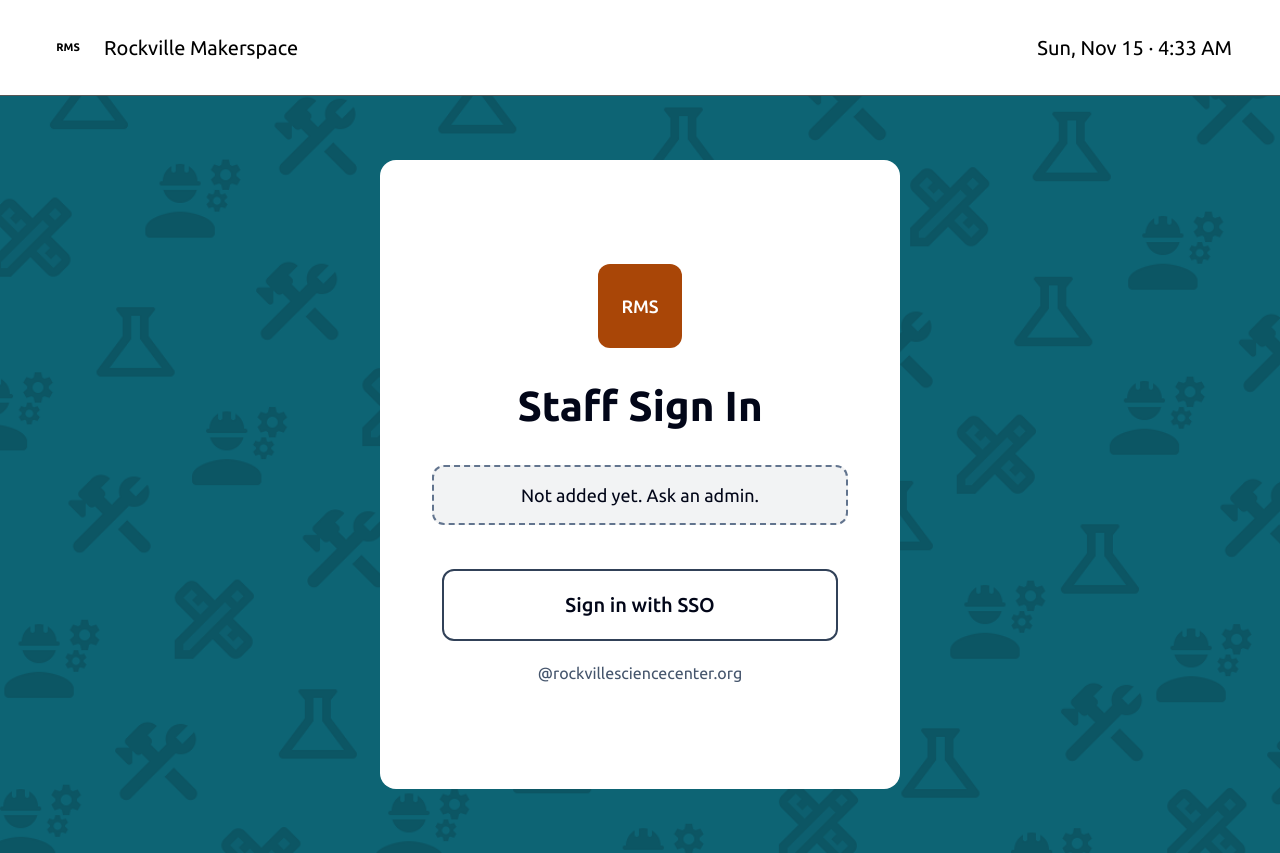
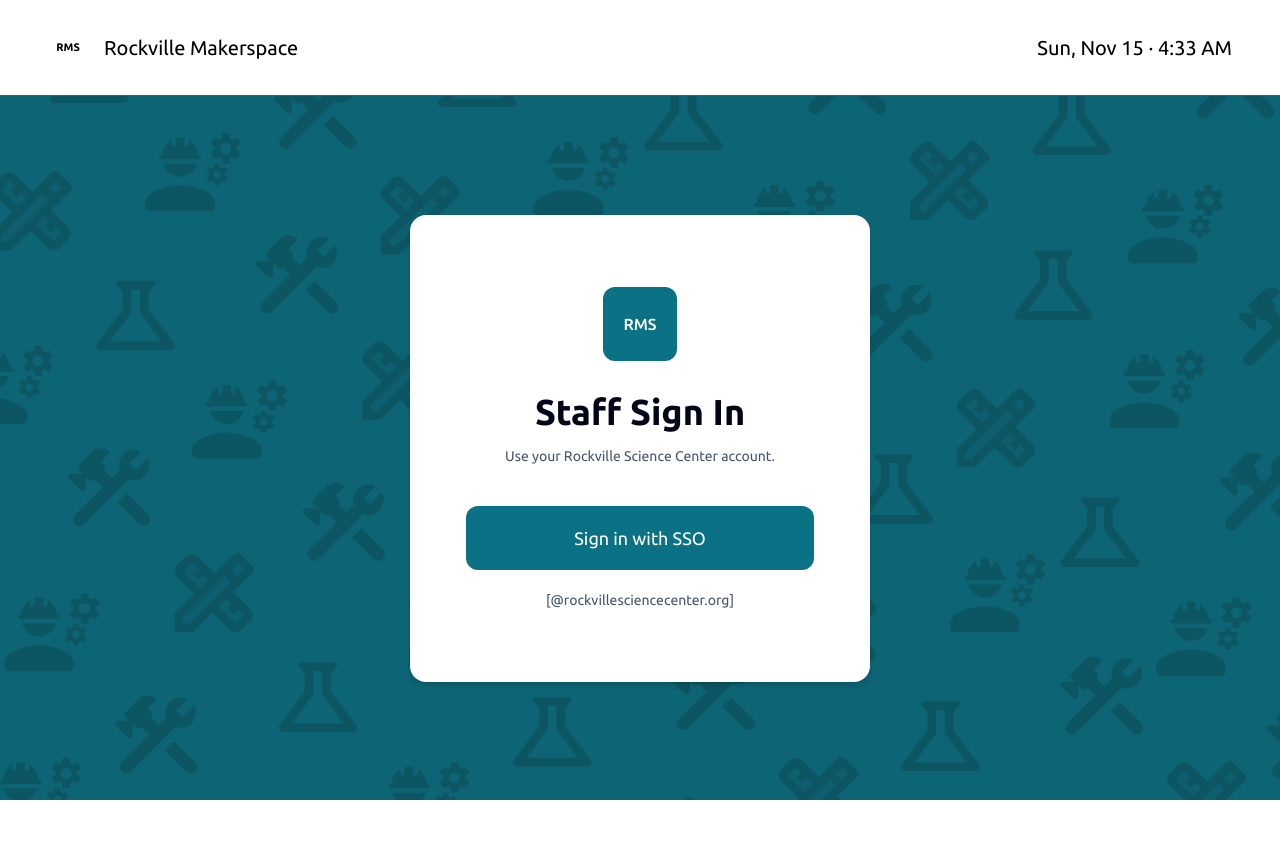
Before and after one commit to Hack4Impact-UMD/rockville-makerspace, a React (Vite) app in the folder packages/frontend/: page /sign-in in a window 1280 px wide. After the commit the page ends 800 px from the top, so only its background shows below. Built offline with nearby package versions, Linux system fonts and the light colour scheme; no server answers.

Commit message:
designer requested style changes

```diff
--- a/packages/frontend/src/routes/sign-in.tsx
+++ b/packages/frontend/src/routes/sign-in.tsx
@@ -9,41 +9,41 @@ function SignIn() {
     <main className="flex flex-1 items-center justify-center px-4 py-8 sm:px-8 sm:py-16">
       <section
         aria-labelledby="staff-sign-in-title"
-        className="w-full max-w-[520px] rounded-2xl bg-white px-6 py-12 text-center text-slate-950 sm:px-13 sm:py-26"
+        className="w-full max-w-[460px] rounded-2xl bg-white px-6 py-12 text-center text-slate-950 shadow-md sm:px-14 sm:py-18"
       >
         <div
           aria-hidden="true"
-          className="mx-auto grid size-21 place-items-center rounded-xl bg-dark-orange text-lg font-medium text-white"
+          className="mx-auto grid size-18.5 place-items-center rounded-xl bg-teal text-base font-medium text-white"
         >
           RMS
         </div>
 
         <h1
           id="staff-sign-in-title"
-          className="mt-8 text-3xl font-bold sm:text-[42px] sm:leading-tight"
+          className="mt-7 text-3xl font-bold sm:text-4xl sm:leading-tight"
         >
           Staff Sign In
         </h1>
 
-        <p className="mt-8 rounded-xl border-2 border-dashed border-slate-500 bg-slate-900/5 px-4 py-3.5 text-lg">
-          Not added yet. Ask an admin.
+        <p className="mt-3 text-sm text-slate-600">
+          Use your Rockville Science Center account.
         </p>
 
-        <div className="mt-11 sm:mx-2.5">
+        <div className="mt-10">
           {/* TODO: Enable this control when staff SSO is connected. */}
           <button
             type="button"
             disabled
             aria-describedby="staff-sign-in-domain"
-            className="min-h-[72px] w-full rounded-xl border-2 border-slate-700 px-4 py-3 text-xl font-medium"
+            className="min-h-16 w-full rounded-xl bg-teal px-4 py-3 text-lg text-white"
           >
             Sign in with SSO
           </button>
           <p
             id="staff-sign-in-domain"
-            className="mt-5 text-sm break-all text-slate-600 sm:text-base"
+            className="mt-5 text-sm break-all text-slate-600"
           >
-            @rockvillesciencecenter.org
+            [@rockvillesciencecenter.org]
           </p>
         </div>
       </section>
```
